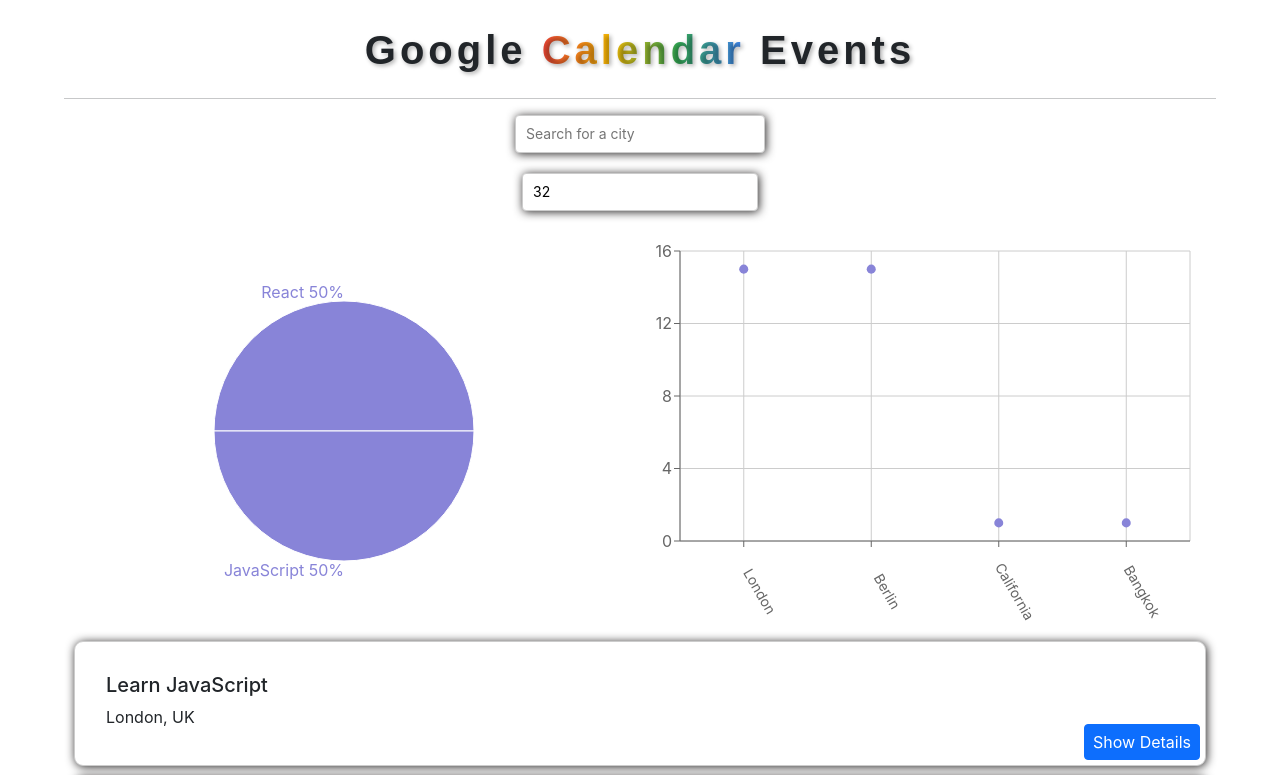
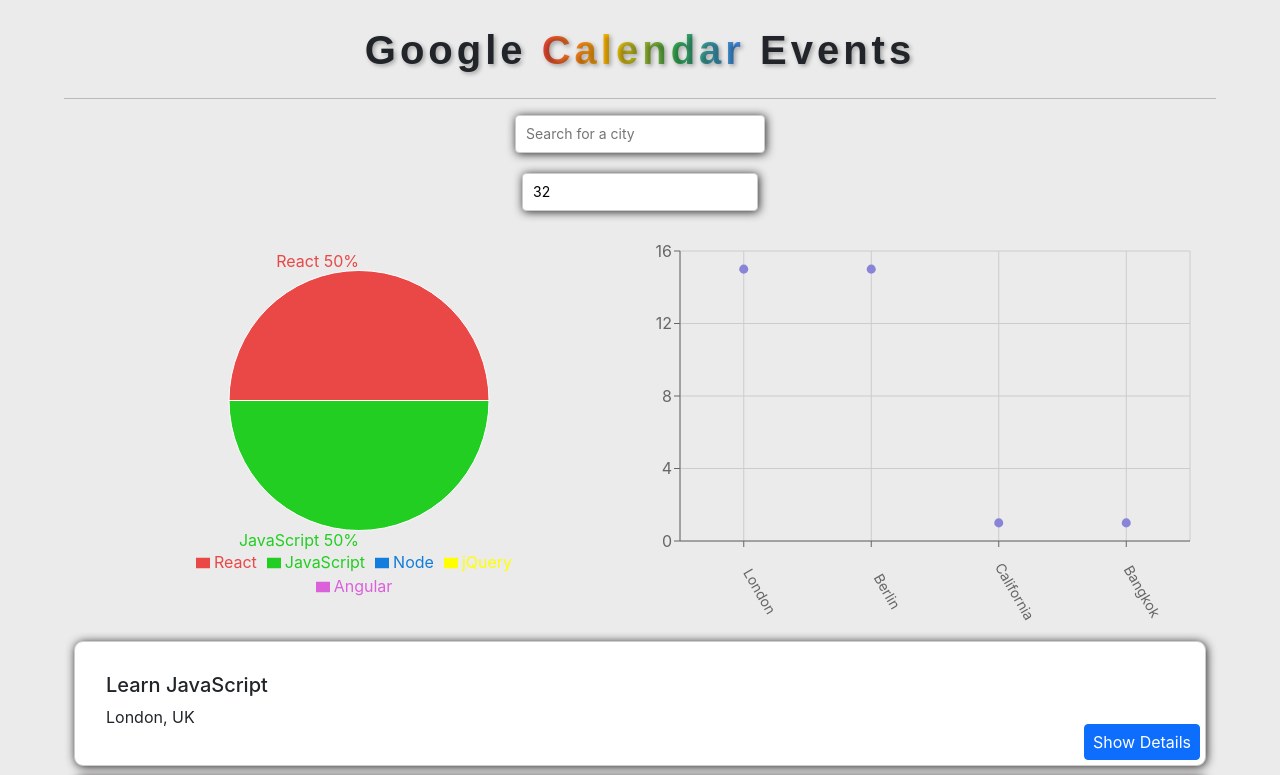
Before and after one commit to terryrossi/Meet, a React (Create React App) app: page / in a window 1280 px wide. Shown: the top 775 px of the page. Built offline with nearby package versions, Linux system fonts and the light colour scheme; what atatus-spa would draw is missing.

Commit message:
Added Legend and UI Cleanup

```diff
--- a/src/App.css
+++ b/src/App.css
@@ -2,6 +2,7 @@
 .App {
 	text-align: center;
 	padding: 2% 5%;
+	background-color: #ebebeb;
 }
 
 .App * {
@@ -98,7 +99,7 @@
 	grid-template-columns: 1fr 1fr;
 	gap: 20px; /* Add gap between columns */
 }
-@media (max-width: 768px) {
+@media (max-width: 870px) {
 	.charts-container {
 		grid-template-columns: 1fr;
 	}
--- a/src/components/EventGenresChart.js
+++ b/src/components/EventGenresChart.js
@@ -1,12 +1,14 @@
 // src/components/EventGenresChart.js
 
 import { useState, useEffect } from 'react';
-import { PieChart, Pie, ResponsiveContainer } from 'recharts';
+import { PieChart, Pie, Cell, ResponsiveContainer, Legend } from 'recharts';
 
 const EventGenresChart = ({ events }) => {
 	const [data, setData] = useState([]);
 
 	const genres = ['React', 'JavaScript', 'Node', 'jQuery', 'Angular'];
+
+	const colors = ['#EA4747', '#22CE22', '#127DDD', '#FFFF00', '#DB61DB'];
 
 	useEffect(() => {
 		setData(getData());
@@ -19,7 +21,6 @@
 			const value = filteredEvents.length;
 			return { name, value };
 		});
-		console.log(data);
 		return data;
 	};
 
@@ -28,11 +29,14 @@
 		const radius = outerRadius;
 		const x = cx + radius * Math.cos(-midAngle * RADIAN) * 1.07;
 		const y = cy + radius * Math.sin(-midAngle * RADIAN) * 1.07;
+
+		const labelColor = colors[index];
+
 		return percent ? (
 			<text
 				x={x}
 				y={y}
-				fill='#8884d8'
+				fill={labelColor}
 				textAnchor={x > cx ? 'start' : 'end'}
 				dominantBaseline='central'>
 				{`${genres[index]} ${(percent * 100).toFixed(0)}%`}
@@ -46,14 +50,33 @@
 			height={400}>
 			<PieChart
 				width={400}
-				height={400}>
+				height={400}
+				margin={{
+					top: 20,
+					right: 60,
+					bottom: 80,
+					left: 90,
+				}}>
 				<Pie
 					data={data}
 					dataKey='value'
 					labelLine={false}
 					label={renderCustomizedLabel}
 					outerRadius={130}
-					fill='#8884d8'
+
+					// fill='#8884d8'
+				>
+					{data.map((entry, index) => (
+						<Cell
+							key={`cell-${index}`}
+							fill={colors[index]}
+						/>
+					))}
+				</Pie>
+				<Legend
+					verticalAlign='bottom'
+					height={1}
+					align='center'
 				/>
 			</PieChart>
 		</ResponsiveContainer>
```
